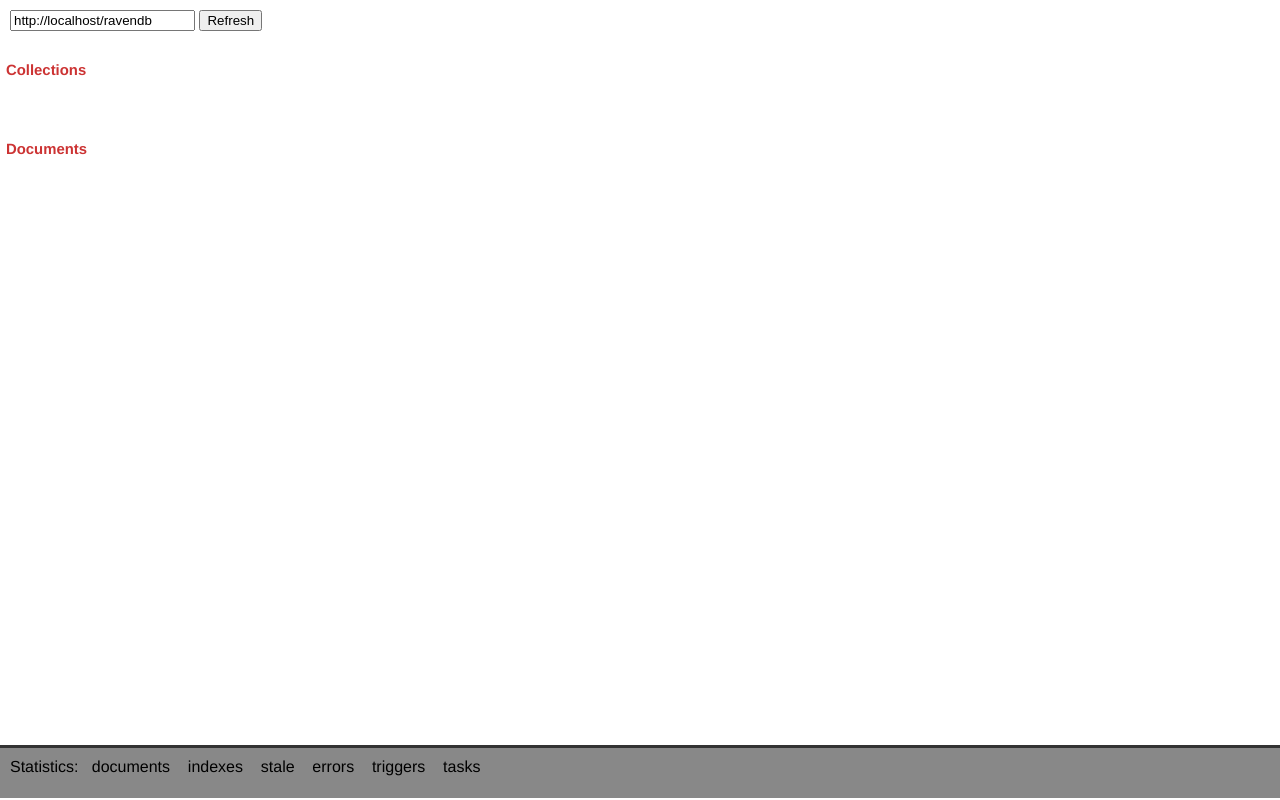
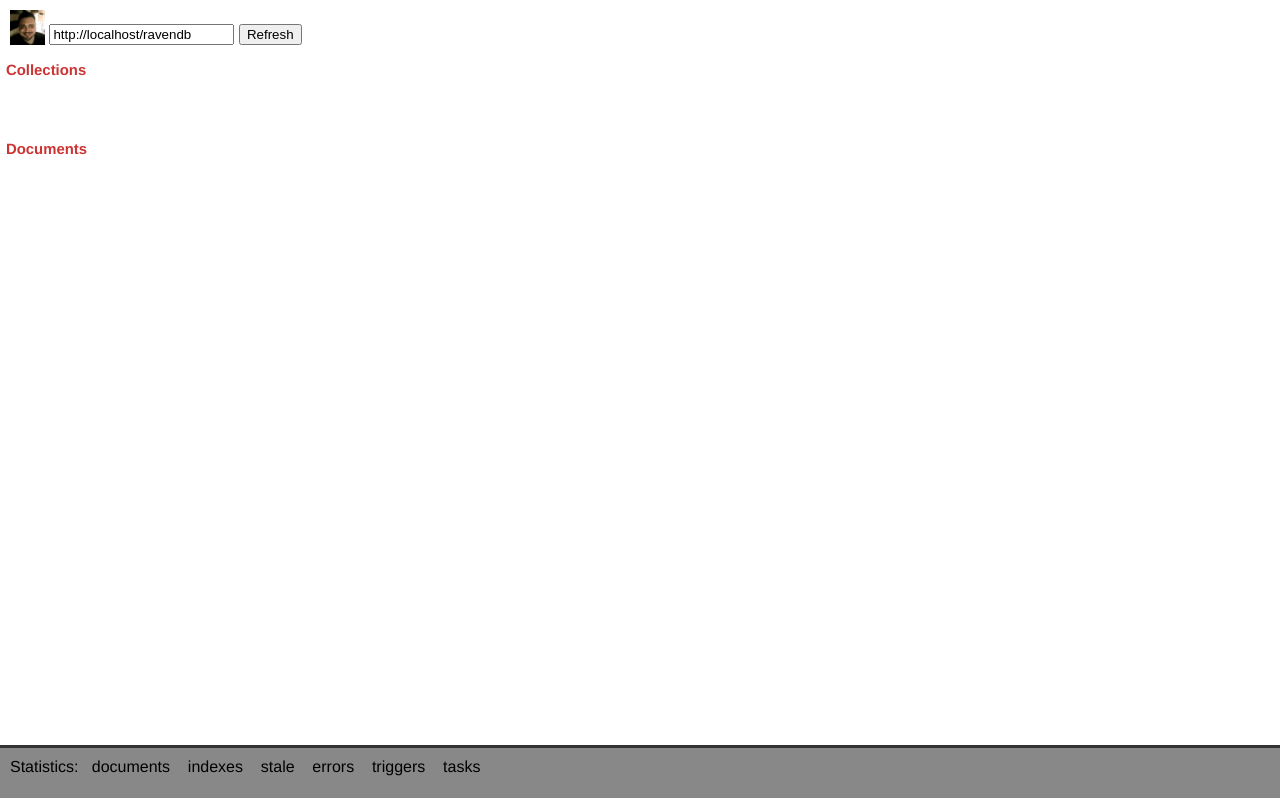
Before and after one commit to tonyheupel/http-ravendb, a website: page public/index.html in a window 1280 px wide. Drawn offline with Linux system fonts and the light colour scheme.

Commit message:
add image

```diff
--- a/public/index.html
+++ b/public/index.html
@@ -6,6 +6,7 @@
   <body>
     <div id="content">
       <header>
+        <img src="./images/tony.jpeg" />
         <input id="url" type="text" value="http://localhost/ravendb"></input>
         <button id="refresh">Refresh</button>
       </header>
--- a/public/stylesheets/studio.css
+++ b/public/stylesheets/studio.css
@@ -13,6 +13,10 @@
 header {
   height: 35px;
   padding: 10px 0px 5px 10px;
+}
+header img {
+  height: 35px;
+  vertical-align: bottom;
 }
 #content {
   height: 100%;
```
Also changed, not shown: public/images/tony.jpeg (added).
